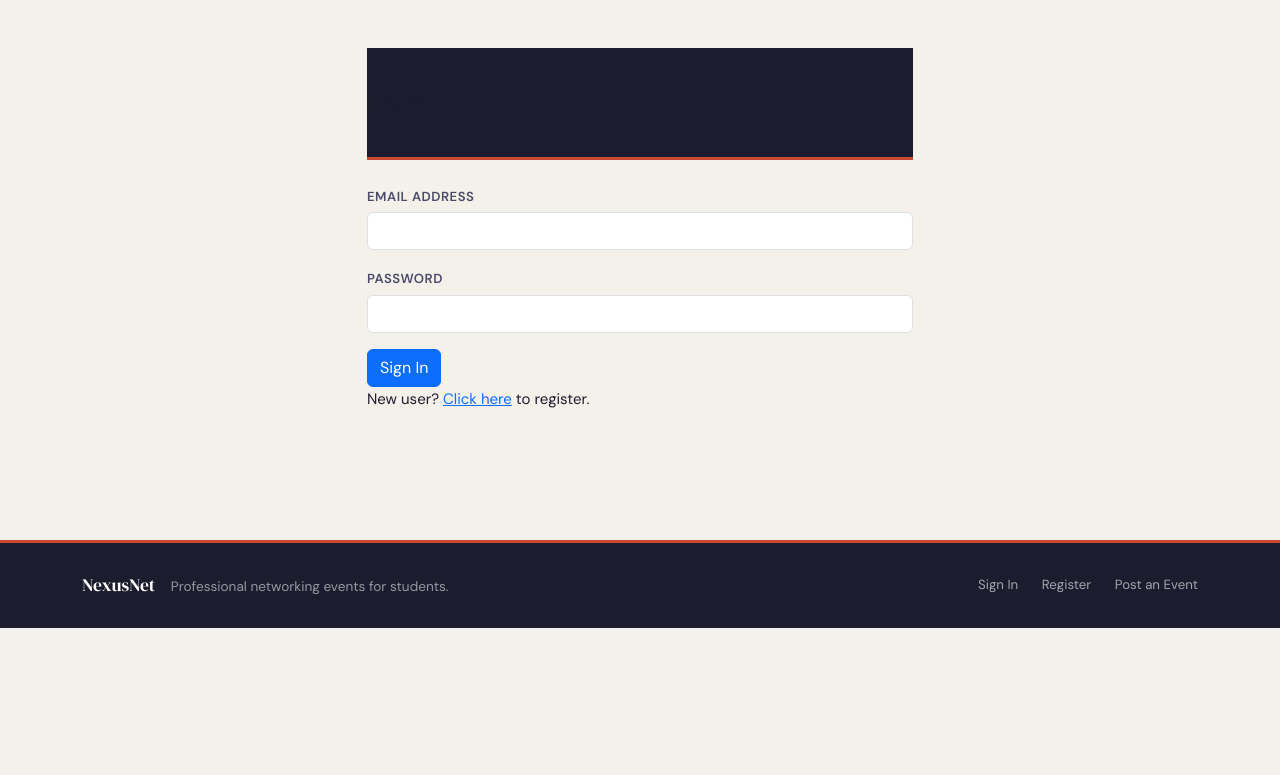
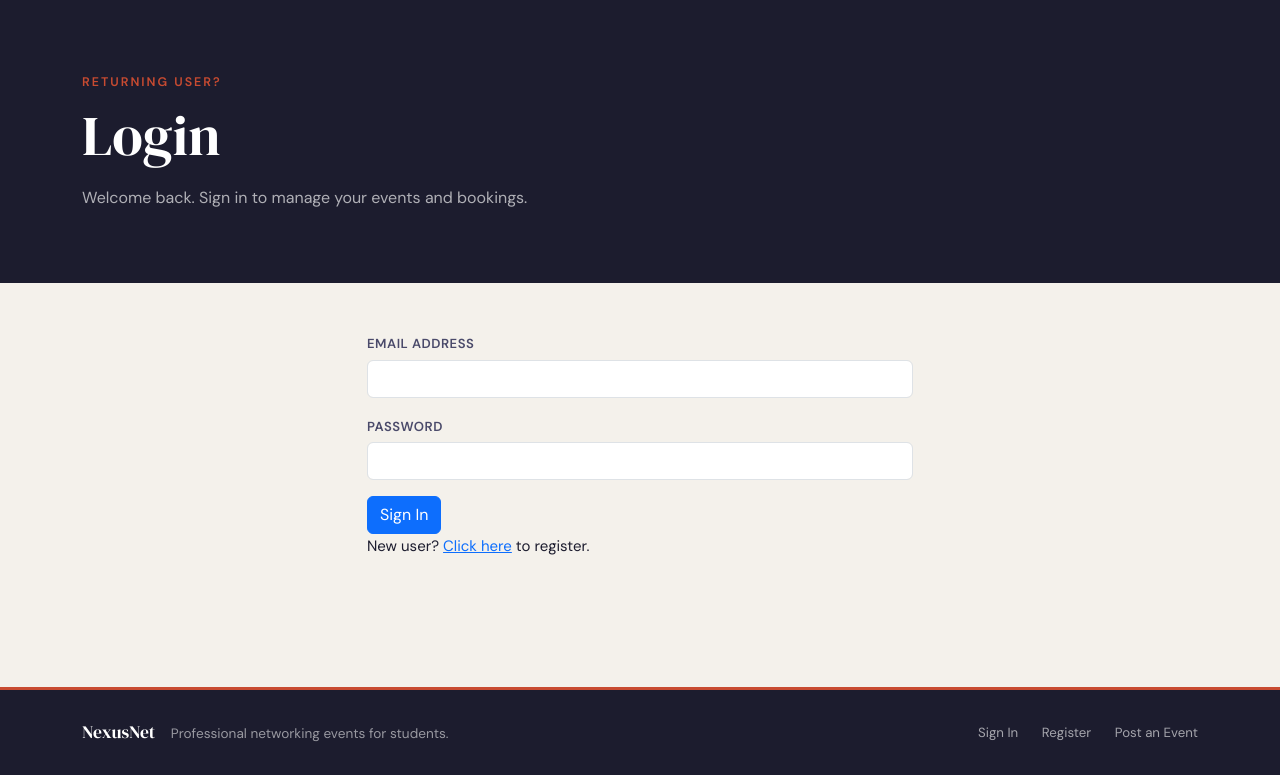
Before and after one commit to n11068485/iab207, a Flask app: page /login in a window 1280 px wide. Shown: the part 117-892 px from the top of the page. Before the commit the page ends 745 px from the top, so only its background shows below. Run offline with Flask 3, Linux system fonts and the light colour scheme; some libraries are stand-ins or nearby versions.

Commit message:
auth.py: login redirects main.css: added h4 to .page-header colour user.html: login/register headers changed to hero sections views.py: search expanded to description and title

```diff
--- a/website/auth.py
+++ b/website/auth.py
@@ -23,7 +23,7 @@ def login():
         if error is None:
             login_user(user)
             nextp = request.args.get('next')
-            if nextp is None or not nextp.startswith('/'):
+            if nextp is None or not nextp.startswith('/') or nextp in ('/login', '/register'):
                 return redirect(url_for('main.index'))
             return redirect(nextp)
         else:
--- a/website/static/style/main.css
+++ b/website/static/style/main.css
@@ -310,7 +310,8 @@ body {
   border-bottom: 3px solid var(--accent);
 }
 
-.page-header h1 {
+.page-header h1,
+.page-header h4 {
   font-family: 'DM Serif Display', serif;
   color: #fff;
   font-size: clamp(1.5rem, 3vw, 2.2rem);
--- a/website/templates/user.html
+++ b/website/templates/user.html
@@ -3,13 +3,34 @@
 
 {% block title %}{{ heading }}{% endblock %}
 
+{% block header %}
+<section class="hero-section">
+  <div class="container">
+    <div class="row">
+      <div class="col-lg-6">
+        <p class="hero-eyebrow">
+          {% if heading == 'Login' %}Returning user?
+          {% elif heading == 'Register' %}Create new account
+          {% endif %}
+        </p>
+        <h1 class="hero-title">{{ heading }}</h1>
+        <p class="hero-sub">
+          {% if heading == 'Login' %}
+            Welcome back. Sign in to manage your events and bookings.
+          {% else %}
+            Create an account to discover and book professional events.
+          {% endif %}
+        </p>
+      </div>
+    </div>
+  </div>
+</section>
+{% endblock %}
+
 {% block content %}
 <div class="container py-5">
   <div class="row justify-content-center">
     <div class="col-md-6">
-      <div class="page-header mb-4">
-        <h4>{{ heading }}</h4>
-      </div>
       {{ render_form(form) }}
     </div>
   </div>
--- a/website/views.py
+++ b/website/views.py
@@ -46,7 +46,10 @@ def index():
     if sector:
         query = query.where(Event.sector == sector)
     if search:
-        query = query.where(Event.title.ilike(f'%{search}%'))
+        query = query.where(
+            db.or_(Event.title.ilike(f'%{search}%'),
+                   Event.description.ilike(f'%{search}%'))
+        )
 
     events  = db.session.scalars(query).all()
     sectors = sorted(set(db.session.scalars(db.select(Event.sector)).all()))
```
Also changed, not shown: instance/sitedata.sqlite.
